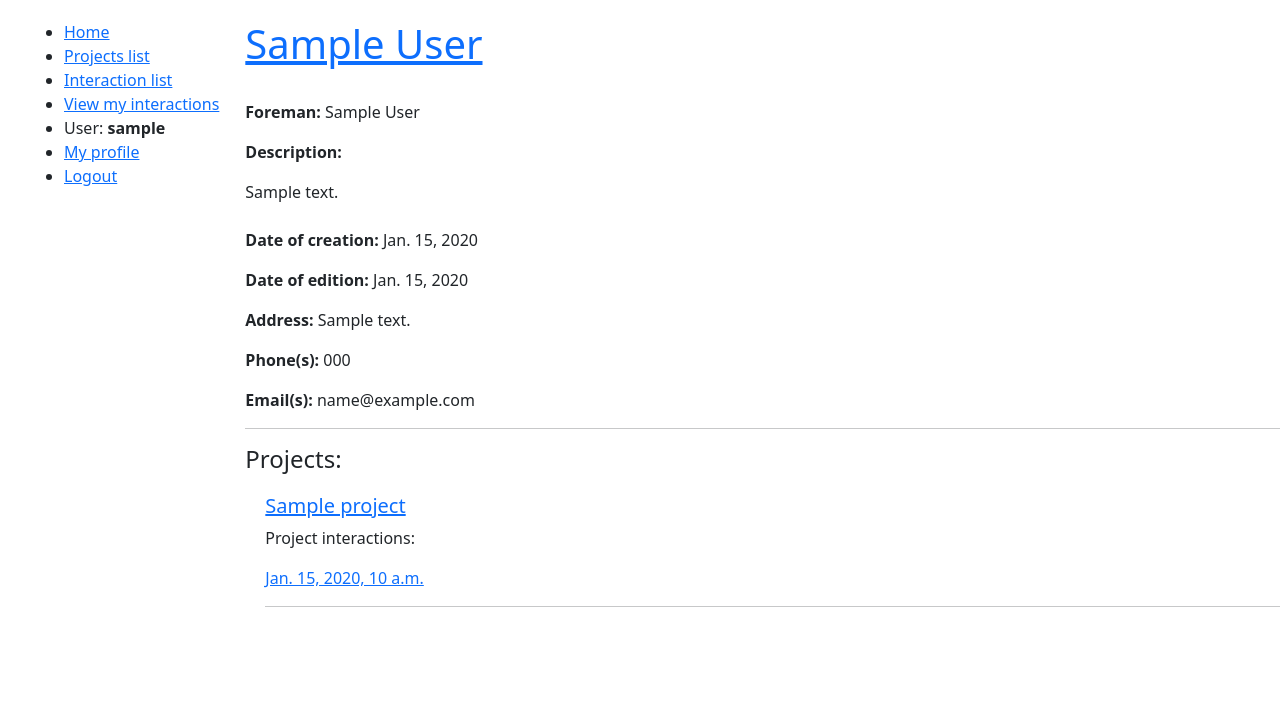
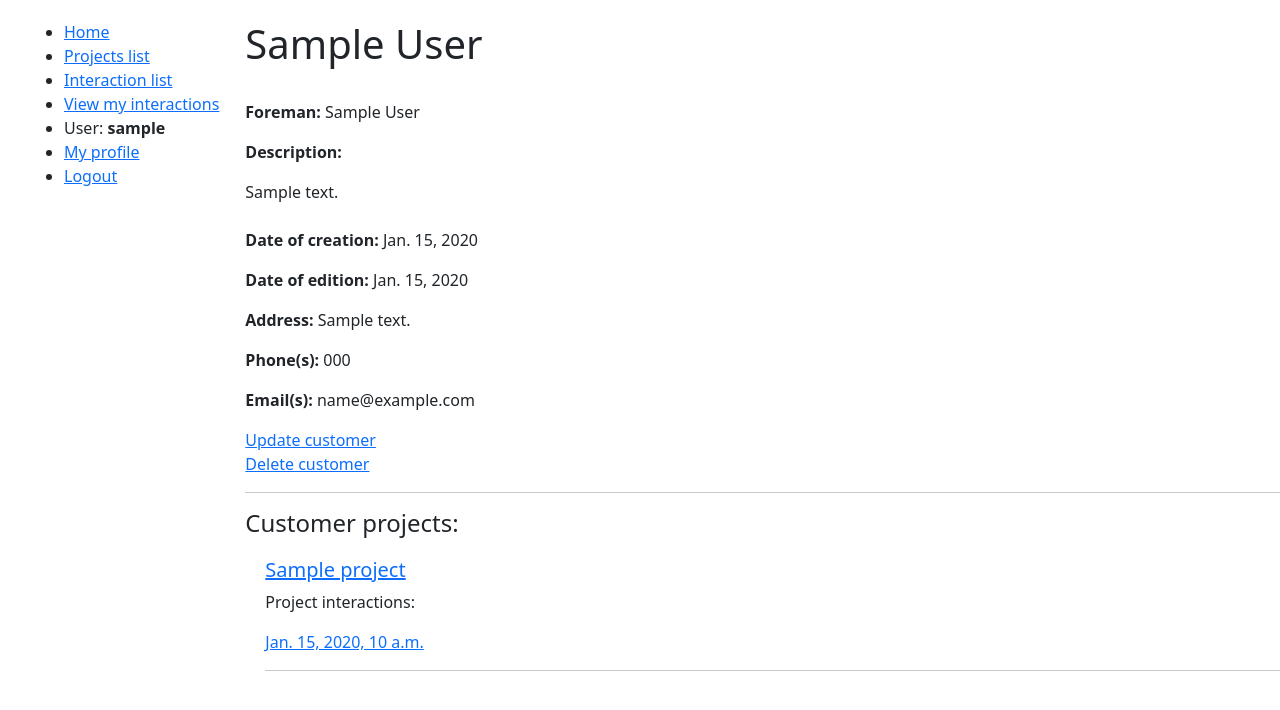
Before and after one commit to nickelk/onemorecrm, a Django app: page /customer/1 in a window 1280 px wide. Shown: the top 710 px of the page. Run offline with Django 3.2, Linux system fonts and the light colour scheme; a user stored in the database is signed in; tables that the repository leaves empty hold one stand-in row (values such as "Sample post"); some libraries are stand-ins or nearby versions.

Commit message:
references added through permissions at customer and project templates

```diff
--- a/catalog/urls.py
+++ b/catalog/urls.py
@@ -18,8 +18,8 @@ from . import views
 
 urlpatterns = [
     path('', views.CustomerListView.as_view(), name='home'),
+    path('customer/create/', views.CustomerCreateView.as_view(), name='customer-create'),
     re_path(r'^customer/(?P<pk>\d+)$', views.CustomerDetailView.as_view(), name='customer-detail'),
-    path('customer/create/', views.CustomerCreateView.as_view(), name='customer-create'),
     re_path(r'^customer/update/(?P<pk>\d+)$', views.CustomerUpdateView.as_view(), name='customer-update'),
     re_path(r'^customer/delete/(?P<pk>\d+)$', views.CustomerDeleteView.as_view(), name='customer-delete'),
 ]
--- a/catalog/views.py
+++ b/catalog/views.py
@@ -80,7 +80,7 @@ class CustomerCreateView(PermissionRequiredMixin, CreateView):
         return super().form_valid(form)
 
 
-class CustomerUpdateView(UpdateView):
+class CustomerUpdateView(PermissionRequiredMixin, UpdateView):
     """
     View, inherited from generic class
     """
--- a/interaction/urls.py
+++ b/interaction/urls.py
@@ -4,9 +4,9 @@ from . import views
 from .filters import InteractionFilter
 
 urlpatterns = [
-    path('list', views.InteractionListView.as_view(), name='interaction-list'),
-    path('mylist', views.MyInteractionsListView.as_view(), name='my-interaction-list'),
-    path('search', FilterView.as_view(filterset_class=InteractionFilter), name='search-interaction-list'),
+    path('list/', views.InteractionListView.as_view(), name='interaction-list'),
+    path('mylist/', views.MyInteractionsListView.as_view(), name='my-interaction-list'),
+    path('search/', FilterView.as_view(filterset_class=InteractionFilter), name='search-interaction-list'),
     path('create/', views.InteractionCreateView.as_view(), name='interaction-create'),
     re_path(r'^(?P<pk>\d+)$', views.InteractionDetailView.as_view(), name='interaction-detail'),
     re_path(r'^update/(?P<pk>\d+)$', views.InteractionUpdateView.as_view(), name='interaction-update'),
--- a/templates/catalog/customer_detail.html
+++ b/templates/catalog/customer_detail.html
@@ -4,7 +4,7 @@
 
 {% block content %}
 
-          <a href="{{ customer.get_update_url }}"><h1>{{customer.company_name}}</h1></a>
+          <h1>{{customer.company_name}}</h1>
           <br>
           <p><strong>Foreman: </strong>{{customer.foreman_name}}</p>
           <p><strong>Description: </strong></p>{{customer.description}}<br><br>
@@ -13,9 +13,14 @@
           <p><strong>Address: </strong>{{customer.address}}</p>
           <p><strong>Phone(s): </strong>{% for phone in customer.phone_set.all %} {{ phone }}{% if not forloop.last %}, {% endif %}{% endfor %}</p>
           <p><strong>Email(s): </strong>{% for email in customer.email_set.all %} {{ email }}{% if not forloop.last %}, {% endif %}{% endfor %}</p>
-
+          {% if perms.customer.change_customer %}
+              <a href="{{ customer.get_update_url }}">Update customer</a><br>
+          {% endif %}
+          {% if perms.customer.delete_customer %}
+              <a href="{{ customer.get_delete_url }}">Delete customer</a>
+          {% endif %}
     <hr>
-    <h4>Projects:</h4>
+    <h4>Customer projects:</h4>
 
     <div style="margin-left:20px;margin-top:20px">
 
```
Also changed, not shown: templates/project/project_detail.html (+8 -3 lines).
